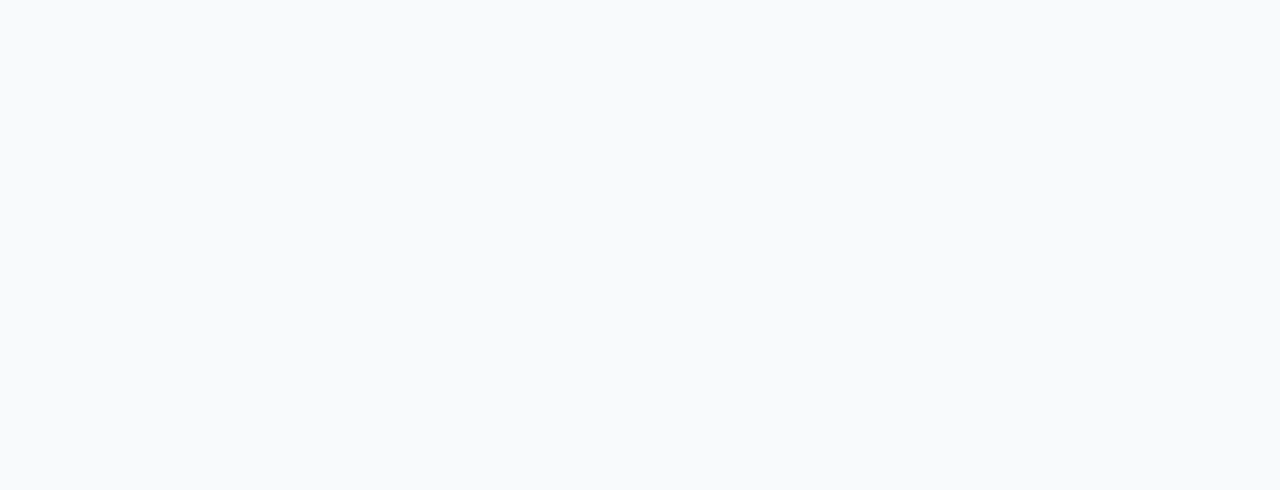
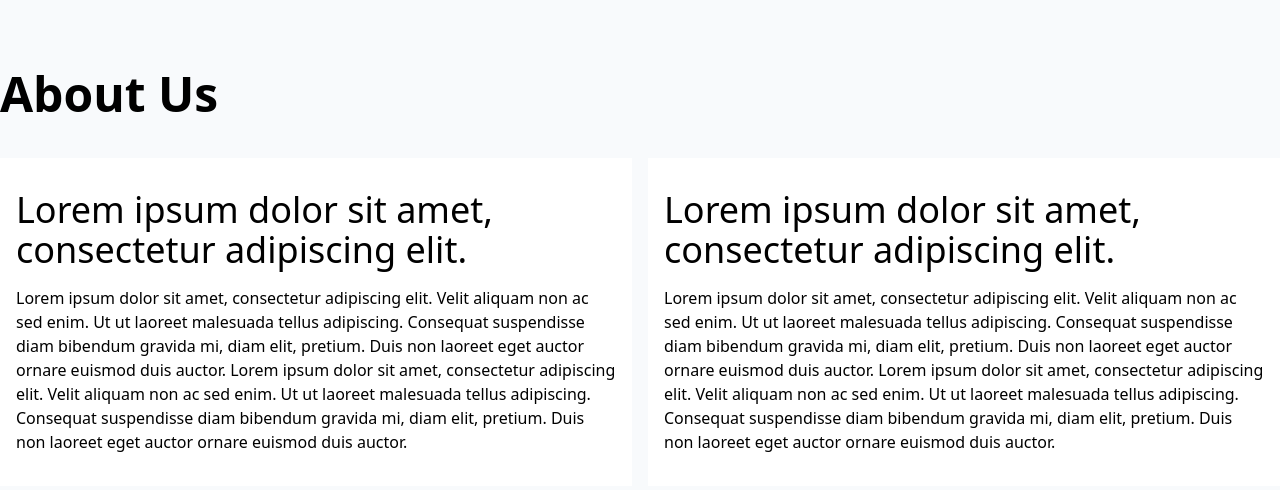
Before and after one commit to candradimuka-community/fe-alumni-jcc, a Next.js app: page / in a window 1280 px wide. Shown: the part 1594-2084 px from the top of the page. Before the commit the page ends 1600 px from the top, so only its background shows below. Built offline with nearby package versions, Linux system fonts and the light colour scheme.

Commit message:
feat : about section

```diff
--- /dev/null
+++ b/components/large/about.jsx
@@ -0,0 +1,26 @@
+const About = () => {
+    return (
+        <div className="min-h-screen container mx-auto pt-16">
+            <h2 className="text-5xl font-semibold  mb-10 mx-2 md:mx-0">About Us</h2>
+            <div className="flex gap-4 flex-col md:flex-row">
+                <div className="basis-1/2 px-4 py-8 bg-white">
+                    <h3 className="text-4xl font-medium mb-4">
+                        Lorem ipsum dolor sit amet, consectetur adipiscing elit.
+                    </h3>
+                    <p>
+                        Lorem ipsum dolor sit amet, consectetur adipiscing elit. Velit aliquam non ac sed enim. Ut ut laoreet malesuada tellus adipiscing. Consequat suspendisse diam bibendum gravida mi, diam elit, pretium. Duis non laoreet eget auctor ornare euismod duis auctor. Lorem ipsum dolor sit amet, consectetur adipiscing elit. Velit aliquam non ac sed enim. Ut ut laoreet malesuada tellus adipiscing. Consequat suspendisse diam bibendum gravida mi, diam elit, pretium. Duis non laoreet eget auctor ornare euismod duis auctor.
+                    </p>
+                </div>
+                <div className="basis-1/2 px-4 py-8 bg-white">
+                    <h3 className="text-4xl font-medium mb-4">
+                        Lorem ipsum dolor sit amet, consectetur adipiscing elit.
+                    </h3>
+                    <p>
+                        Lorem ipsum dolor sit amet, consectetur adipiscing elit. Velit aliquam non ac sed enim. Ut ut laoreet malesuada tellus adipiscing. Consequat suspendisse diam bibendum gravida mi, diam elit, pretium. Duis non laoreet eget auctor ornare euismod duis auctor. Lorem ipsum dolor sit amet, consectetur adipiscing elit. Velit aliquam non ac sed enim. Ut ut laoreet malesuada tellus adipiscing. Consequat suspendisse diam bibendum gravida mi, diam elit, pretium. Duis non laoreet eget auctor ornare euismod duis auctor.
+                    </p>
+                </div>
+            </div>
+        </div>
+    )
+}
+export default About
--- a/components/large/goal.jsx
+++ b/components/large/goal.jsx
@@ -2,13 +2,13 @@
 
 const Goal = () => {
     return (
-        <div className="min-h-screen container mx-auto flex relative gap-4">
+        <div className="min-h-screen container mx-auto md:flex md:relative gap-4">
             <div className="basis-3/5">
-                <div className="h-[818px] w-3/5 bg-center bg-[url(https://s3-alpha-sig.figma.com/img/ef46/815b/494e97ea545410b54ccc2652e5604e07?Expires=1661731200&Signature=BE3jVDuKDWhtj2Ez6oXl7QKzbOxCNPNdNgyMQ5wsldC~jC36CbfhWCE8P4SFdWsJ1mOtRN~6s7JMllHHUmeDzq8dXEsR~ml8ng5rENqAYfvIeK8EGb1QHD1C86Uh-gdzT1djwz8tbShj1AIuPJZhzA7JLgP123-RwKaqi7i1DB-lHFxUqIxCIGsLN5UaogV~KxlaSc-ERhnKaaCPk4gaXqY9iueRD1V2EOE-u9fi6lwSNjER1s5zk8WdZ~wgKXdehse3a8BfV8lFt65pVYt1QuoNeswui~w2YO~0BZguCWvAMsP4UDAC1VJ7LyMkS1VwlxQ7jM1drj9cLO2Z35U5GQ__&Key-Pair-Id=APKAINTVSUGEWH5XD5UA)] absolute -top-20">
+                <div className="h-[730px] w-full md:w-3/5 bg-center bg-[url(https://s3-alpha-sig.figma.com/img/ef46/815b/494e97ea545410b54ccc2652e5604e07?Expires=1661731200&Signature=BE3jVDuKDWhtj2Ez6oXl7QKzbOxCNPNdNgyMQ5wsldC~jC36CbfhWCE8P4SFdWsJ1mOtRN~6s7JMllHHUmeDzq8dXEsR~ml8ng5rENqAYfvIeK8EGb1QHD1C86Uh-gdzT1djwz8tbShj1AIuPJZhzA7JLgP123-RwKaqi7i1DB-lHFxUqIxCIGsLN5UaogV~KxlaSc-ERhnKaaCPk4gaXqY9iueRD1V2EOE-u9fi6lwSNjER1s5zk8WdZ~wgKXdehse3a8BfV8lFt65pVYt1QuoNeswui~w2YO~0BZguCWvAMsP4UDAC1VJ7LyMkS1VwlxQ7jM1drj9cLO2Z35U5GQ__&Key-Pair-Id=APKAINTVSUGEWH5XD5UA)] md:absolute md:-top-20">
 
                 </div>
             </div>
-            <div className="basis-2/5">
+            <div className="basis-2/5  mx-2 md:mx-0">
                 <h2 className="text-5xl font-semibold mb-6 mt-7">
                     Our Goals
                 </h2>
--- a/pages/index.js
+++ b/pages/index.js
@@ -1,3 +1,4 @@
+import About from "../components/large/about"
 import Goal from "../components/large/goal"
 import Hero from "../components/large/hero"
 import Nav from "../components/medium/nav"
@@ -8,6 +9,7 @@
       <Nav />
       <Hero />
       <Goal />
+      <About />
     </>
   )
 }
```
